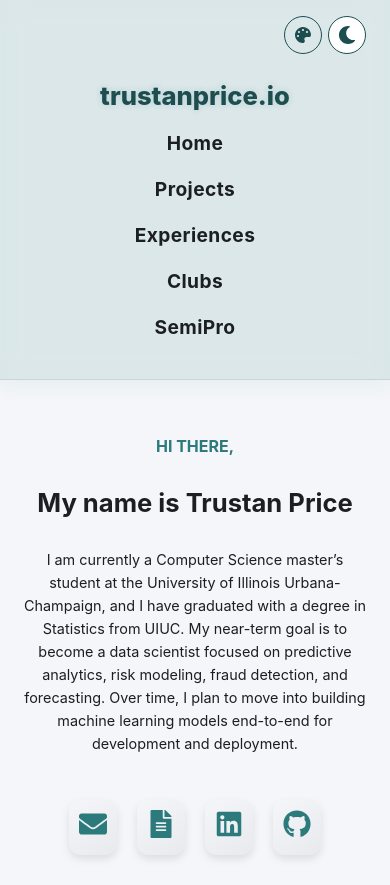
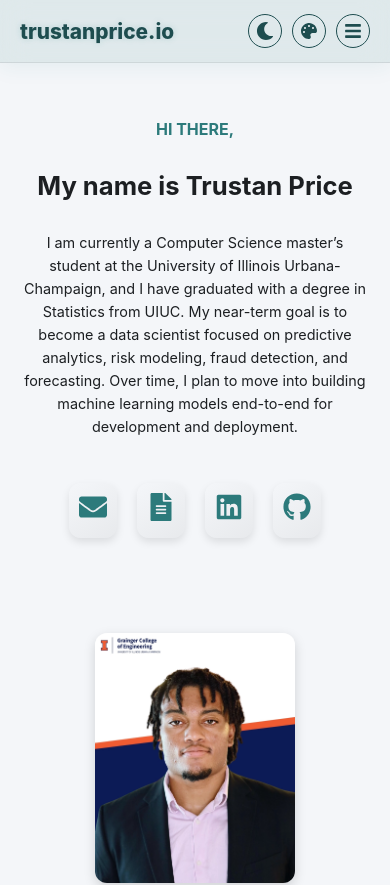
Before and after one commit to trustanprice/personal-portfolio, a React (Create React App) app: page / in a window 390 px wide. Shown: the top 885 px of the page. Built offline with nearby package versions, Linux system fonts and the light colour scheme.

Commit message:
adding hamburger menu to phone

```diff
--- a/src/components/Navbar.css
+++ b/src/components/Navbar.css
@@ -78,6 +78,14 @@
   width: 100%;
 }
 
+/* Controls cluster (dark toggle, theme picker, hamburger) */
+.navbar-controls {
+  display: flex;
+  align-items: center;
+  gap: 14px;
+  margin-left: 25px;
+}
+
 /* ==============================
    THEME TOGGLE BUTTON
 ============================== */
@@ -93,7 +101,6 @@
   justify-content: center;
   cursor: pointer;
   transition: all 0.3s ease;
-  margin-left: 25px;
 }
 
 .theme-toggle:hover {
@@ -114,6 +121,34 @@ body.dark-mode .theme-toggle:hover {
 }
 
 /* ==============================
+   HAMBURGER BUTTON (mobile only)
+============================== */
+.hamburger {
+  display: none;
+  background: none;
+  border: 1.5px solid var(--accent-dark-color);
+  border-radius: 50%;
+  width: 38px;
+  height: 38px;
+  color: var(--accent-dark-color);
+  align-items: center;
+  justify-content: center;
+  cursor: pointer;
+  transition: all 0.3s ease;
+}
+
+.hamburger:hover {
+  background: var(--accent-solid);
+  color: var(--accent-contrast);
+  box-shadow: 0 0 12px rgba(var(--accent-rgb), 0.6);
+}
+
+body.dark-mode .hamburger {
+  border-color: var(--accent-color);
+  color: var(--accent-color);
+}
+
+/* ==============================
    MOBILE NAVBAR
 ============================== */
 @media (max-width: 768px) {
@@ -121,107 +156,59 @@ body.dark-mode .theme-toggle:hover {
     position: sticky;
     top: 0;
     width: 100%;
+    flex-wrap: wrap;
+    padding: 14px 20px;
+    background: rgba(var(--accent-rgb), 0.1);
+    backdrop-filter: blur(14px);
+    -webkit-backdrop-filter: blur(14px);
+  }
+
+  .logo {
+    font-size: 1.3rem;
+  }
+
+  .navbar-controls {
+    margin-left: auto;
+    gap: 10px;
+  }
+
+  .theme-toggle,
+  .hamburger {
+    width: 34px;
+    height: 34px;
+  }
+
+  .hamburger {
+    display: flex;
+  }
+
+  /* Links collapse into a dropdown panel toggled by the hamburger */
+  .nav-links {
+    order: 3;
     flex-direction: column;
-    justify-content: center;
     align-items: center;
     text-align: center;
-    padding: 80px 24px 40px;
-    background: rgba(var(--accent-rgb), 0.12);
-    backdrop-filter: blur(14px);
-    -webkit-backdrop-filter: blur(14px);
-    transition: transform 0.4s ease, background 0.3s ease, padding 0.3s ease;
+    gap: 18px;
+    width: 100%;
+    margin: 0;
+    max-height: 0;
+    overflow: hidden;
+    opacity: 0;
+    padding: 0;
+    transform: translateY(-8px);
+    transition: max-height 0.35s ease, opacity 0.25s ease, transform 0.25s ease,
+      padding 0.35s ease;
   }
 
-  /* Compact, more transparent bar shown when re-appearing mid-scroll
-     (rather than the full-height landing menu shown at the top) */
-  .navbar.scrolled {
-    padding: 14px 20px;
-    background: rgba(var(--accent-rgb), 0.05);
-    backdrop-filter: blur(10px);
-    -webkit-backdrop-filter: blur(10px);
-  }
-
-  .nav-links {
-    display: flex;
-    flex-direction: column;
-    justify-content: center;
-    align-items: center;
-    text-align: center;
-    gap: 22px;
-    margin: 0 auto;
-    padding: 0;
-    width: 100%;
-    transition: gap 0.3s ease;
-  }
-
-  .navbar.scrolled .nav-links {
-    flex-direction: row;
-    flex-wrap: wrap;
-    gap: 12px;
+  .nav-links.open {
+    max-height: 400px;
+    opacity: 1;
+    transform: translateY(0);
+    padding: 20px 0 6px;
   }
 
   .nav-links a {
-    font-size: 1.2rem;
+    font-size: 1.1rem;
     font-weight: 700;
-    text-decoration: none;
-    color: var(--text-color);
-    transition: color 0.3s ease, font-size 0.3s ease;
-  }
-
-  .navbar.scrolled .nav-links a {
-    font-size: 0.8rem;
-    font-weight: 600;
-  }
-
-  .nav-links a:hover {
-    color: var(--accent-color);
-  }
-
-  /* Center logo above nav links */
-  .navbar .logo {
-    margin-bottom: 20px;
-    text-align: center;
-    font-size: 1.6rem;
-    transition: font-size 0.3s ease, margin-bottom 0.3s ease;
-  }
-
-  .navbar.scrolled .logo {
-    margin-bottom: 10px;
-    font-size: 1.1rem;
-  }
-
-  /* Keep dark mode toggle fixed top-right */
-  .theme-toggle {
-    position: absolute;
-    top: 16px;
-    right: 24px;
-    margin: 0;
-    width: 38px;
-    height: 38px;
-    background: var(--bg-alt);
-    border-radius: 50%;
-    display: flex;
-    align-items: center;
-    justify-content: center;
-    transition: all 0.3s ease;
-    z-index: 1001;
-  }
-
-  .navbar.scrolled .theme-toggle {
-    top: 10px;
-    right: 16px;
-    width: 30px;
-    height: 30px;
-    background: rgba(var(--accent-rgb), 0.1);
-  }
-
-  .navbar.scrolled .theme-switcher {
-    top: 10px;
-    right: 54px;
-  }
-
-  .navbar.scrolled .theme-switcher-toggle {
-    width: 30px;
-    height: 30px;
   }
 }
--- a/src/components/Navbar.js
+++ b/src/components/Navbar.js
@@ -1,13 +1,13 @@
 import React, { useState, useEffect } from "react";
 import { Link } from "react-router-dom";
-import { FaSun, FaMoon } from "react-icons/fa";
+import { FaSun, FaMoon, FaBars, FaTimes } from "react-icons/fa";
 import ThemeSwitcher from "./ThemeSwitcher";
 import "./Navbar.css";
 
 function Navbar({ darkMode, setDarkMode, theme, setTheme }) {
   const [isVisible, setIsVisible] = useState(true);
-  const [isScrolled, setIsScrolled] = useState(false);
   const [lastScrollY, setLastScrollY] = useState(0);
+  const [menuOpen, setMenuOpen] = useState(false);
 
   // Toggle dark/light mode
   const toggleTheme = () => {
@@ -19,7 +19,6 @@ function Navbar({ darkMode, setDarkMode, theme, setTheme }) {
     const handleScroll = () => {
       const currentScrollY = window.scrollY;
       setIsVisible(currentScrollY <= lastScrollY || currentScrollY < 50);
-      setIsScrolled(currentScrollY > 50);
       setLastScrollY(currentScrollY);
     };
 
@@ -27,29 +26,43 @@ function Navbar({ darkMode, setDarkMode, theme, setTheme }) {
     return () => window.removeEventListener("scroll", handleScroll);
   }, [lastScrollY]);
 
+  // Close the mobile menu whenever the navbar hides (user scrolled away)
+  useEffect(() => {
+    if (!isVisible) setMenuOpen(false);
+  }, [isVisible]);
+
+  const closeMenu = () => setMenuOpen(false);
+
   return (
-    <nav
-      className={`navbar ${isVisible ? "show" : "hide"} ${
-        isScrolled ? "scrolled" : ""
-      }`}
-    >
-      <Link to="/" className="logo">
+    <nav className={`navbar ${isVisible ? "show" : "hide"}`}>
+      <Link to="/" className="logo" onClick={closeMenu}>
         trustanprice.io
       </Link>
 
-      <ul className="nav-links">
-        <li><Link to="/">Home</Link></li>
-        <li><Link to="/projects">Projects</Link></li>
-        <li><Link to="/experiences">Experiences</Link></li>
-        <li><Link to="/clubs">Clubs</Link></li>
-        <li><Link to="/semipro">SemiPro</Link></li>
+      <ul className={`nav-links ${menuOpen ? "open" : ""}`}>
+        <li><Link to="/" onClick={closeMenu}>Home</Link></li>
+        <li><Link to="/projects" onClick={closeMenu}>Projects</Link></li>
+        <li><Link to="/experiences" onClick={closeMenu}>Experiences</Link></li>
+        <li><Link to="/clubs" onClick={closeMenu}>Clubs</Link></li>
+        <li><Link to="/semipro" onClick={closeMenu}>SemiPro</Link></li>
       </ul>
 
-      <button className="theme-toggle" onClick={toggleTheme} aria-label="Toggle dark mode">
-        {darkMode ? <FaSun size={18} /> : <FaMoon size={18} />}
-      </button>
+      <div className="navbar-controls">
+        <button className="theme-toggle" onClick={toggleTheme} aria-label="Toggle dark mode">
+          {darkMode ? <FaSun size={18} /> : <FaMoon size={18} />}
+        </button>
 
-      <ThemeSwitcher theme={theme} setTheme={setTheme} />
+        <ThemeSwitcher theme={theme} setTheme={setTheme} />
+
+        <button
+          className="hamburger"
+          onClick={() => setMenuOpen((o) => !o)}
+          aria-label={menuOpen ? "Close menu" : "Open menu"}
+          aria-expanded={menuOpen}
+        >
+          {menuOpen ? <FaTimes size={18} /> : <FaBars size={18} />}
+        </button>
+      </div>
     </nav>
   );
 }
--- a/src/components/ThemeSwitcher.css
+++ b/src/components/ThemeSwitcher.css
@@ -87,15 +87,17 @@ body.dark-mode .theme-switcher-toggle {
 
 @media (max-width: 768px) {
   .theme-switcher {
-    position: absolute;
-    top: 16px;
-    right: 68px;
-    margin: 0;
-    z-index: 1001;
+    margin-left: 0;
+  }
+
+  .theme-switcher-toggle {
+    width: 34px;
+    height: 34px;
   }
 
   .theme-switcher-panel {
     right: 0;
     left: auto;
+    min-width: 180px;
   }
 }
```
